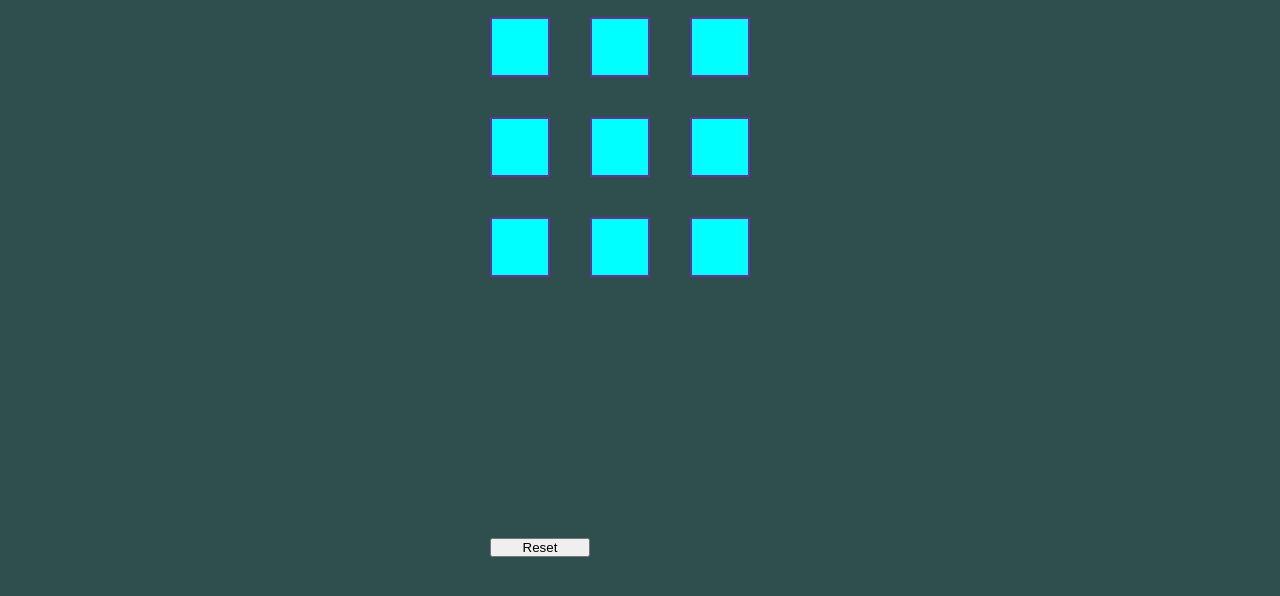
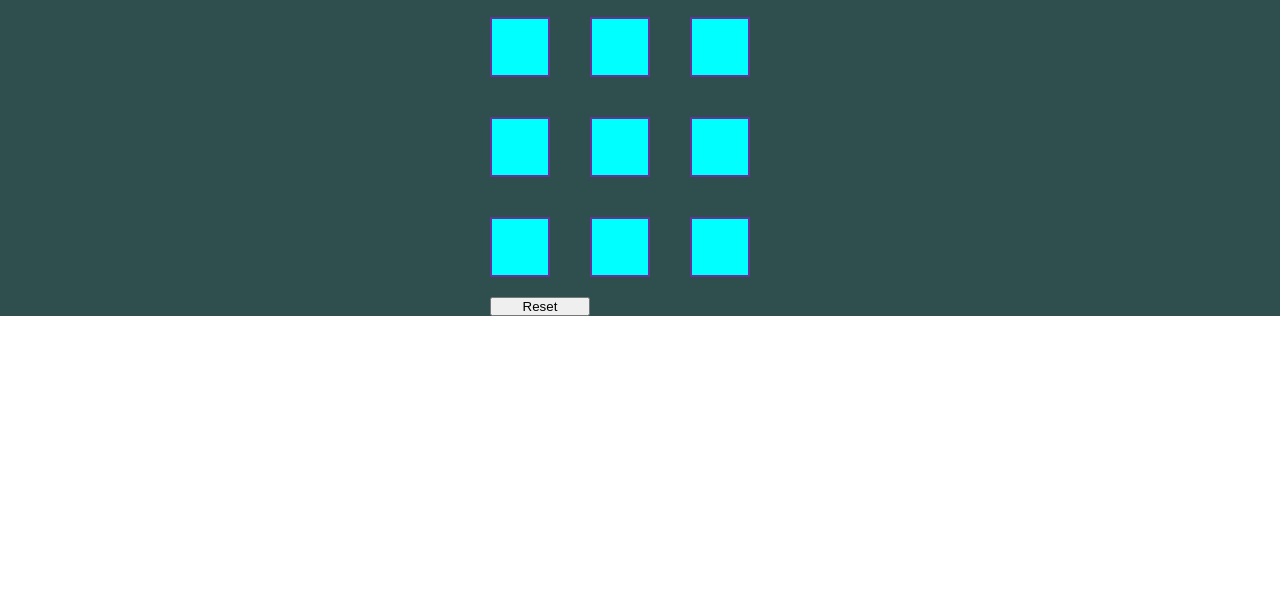
Before and after one commit to sundaymark2020/Odin-Project-Tic-Tac-Toe-Game, a plain HTML site: page index.html in a window 1280 px wide. Shown: the part 40-636 px from the top of the page. Drawn offline with Linux system fonts and the light colour scheme.

Commit message:
changed the gameboard styling

```diff
--- a/style.css
+++ b/style.css
@@ -4,9 +4,12 @@
     box-sizing: border-box;
 }
 
+body{
+    min-height: 100vh;
+}
+
 .gameBoard{
     background-color: darkslategray;
-    height: 100vh;
     align-items: center;
     justify-content: center;
     color: whitesmoke;
```
